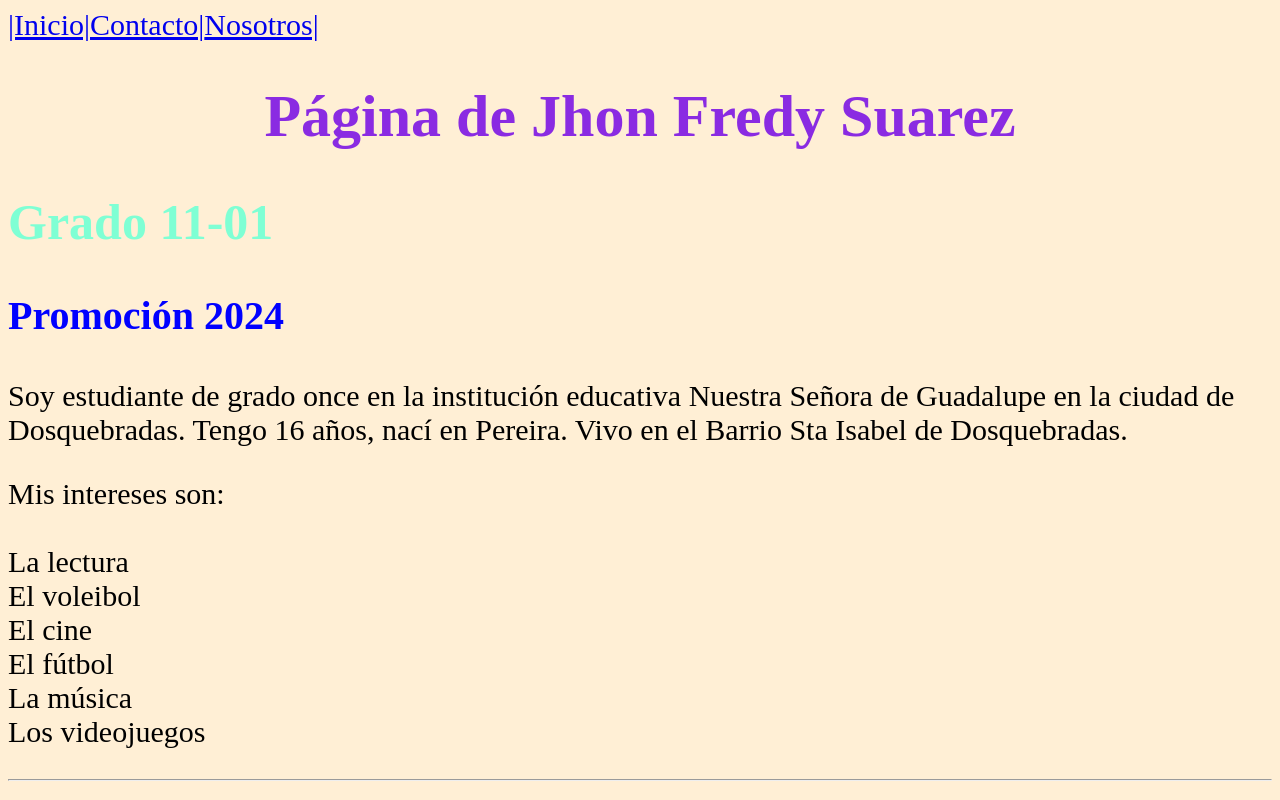
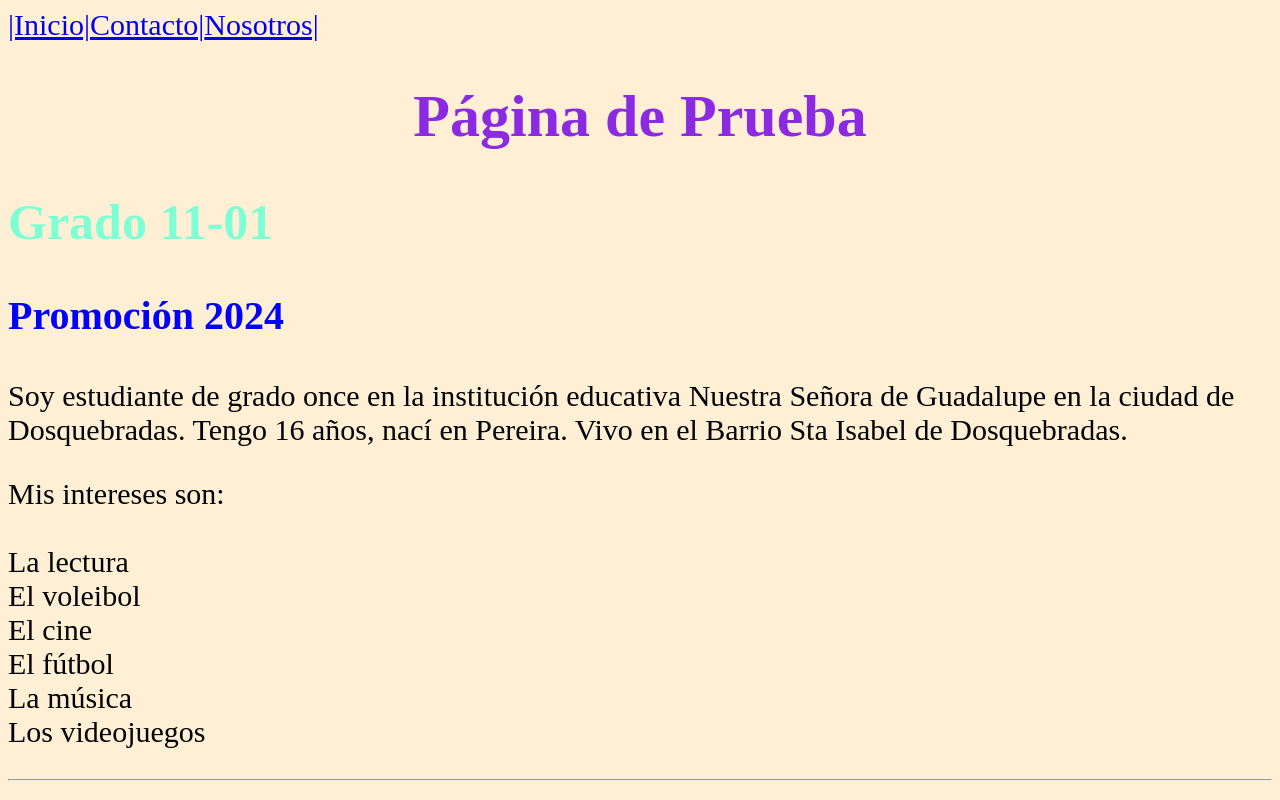
Before and after one commit to JhonFredySuarez/JhonFredySuarez.github.io, a plain HTML site: page index.html in a window 1280 px wide. Shown: the top 800 px of the page. Drawn offline with Linux system fonts and the light colour scheme.

Commit message:
Cambie el titulo

```diff
--- a/index.html
+++ b/index.html
@@ -6,7 +6,7 @@
     <body>
         <p><a href="index.html">|Inicio|</a><a href="contacto.html">Contacto|</a><a href="nosotros.html">Nosotros|</a></p>
 
-        <h1>Página de Jhon Fredy Suarez</h1>
+        <h1>Página de Prueba</h1>
         <h2>Grado 11-01</h2>
         <h3>Promoción 2024</h3>
         <p>Soy estudiante de grado once en la institución educativa Nuestra Señora de Guadalupe en la ciudad de Dosquebradas. Tengo 16 años, nací en Pereira. Vivo en el Barrio Sta Isabel de Dosquebradas.</p>
```
